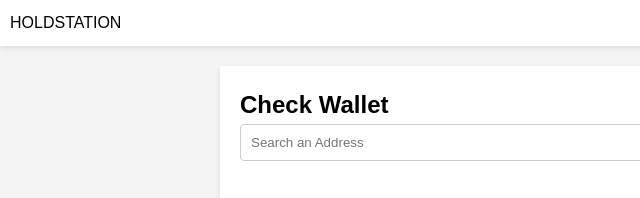
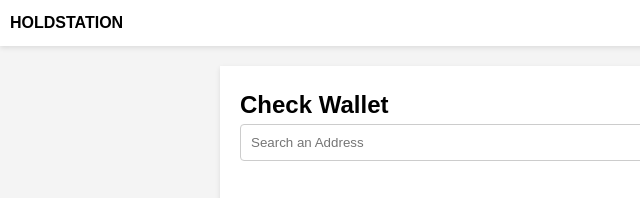
Before and after one commit to hainguyen312/hainguyen312, a plain HTML site: page index.html in a window 1280 px wide. Shown: the top 198 px of the page, 0-640 px from the left. Drawn offline with Linux system fonts and the light colour scheme.

Commit message:
abc commit

```diff
--- a/index.html
+++ b/index.html
@@ -11,7 +11,7 @@
 <body>
     <div class="nav-container">
         <div class="nav">
-            <a href="https://holdstation.com/" style="text-decoration: none; color: #000;">HOLDSTATION </a>
+            <a href="https://holdstation.com/" style="font-weight: bold;">HOLDSTATION </a>
         </div>
       </div>
       <div class="app-container">
```
